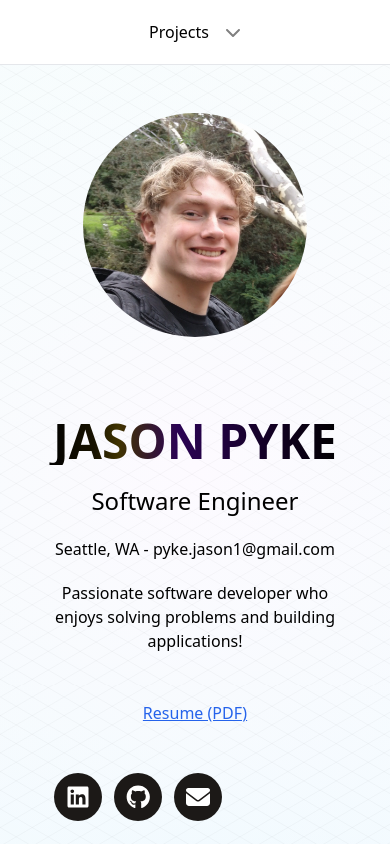
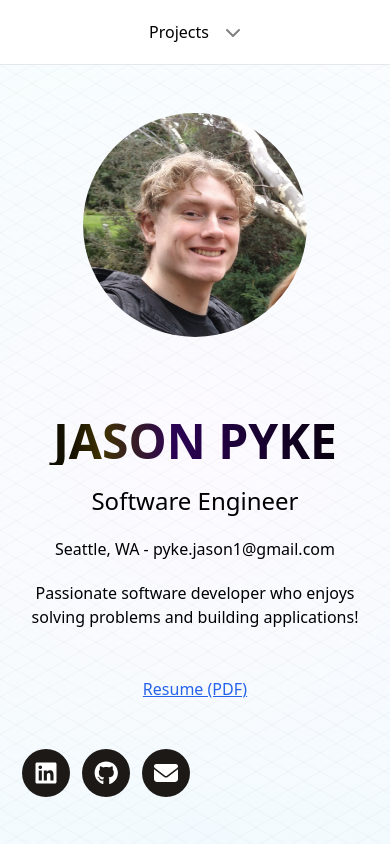
Before and after one commit to pyke-jason/portfolio-website, a Next.js app: page / in a window 390 px wide. Shown: the top 844 px of the page. Built offline with nearby package versions, Linux system fonts and the light colour scheme.

Commit message:
reduce title page margins on mobile

```diff
--- a/components/TitlePage.tsx
+++ b/components/TitlePage.tsx
@@ -29,7 +29,7 @@ function TitlePage({ data, onBecameActive }: PageProps) {
 		<>
 			<div className="fancy-background">
 				<Section
-					className="py-12 px-12 xl:px-20 lines-background border-b md:h-screen flex flex-col"
+					className="py-12 px-4 xl:px-20 lines-background border-b md:h-screen flex flex-col"
 					data={data}
 					onBecameActive={onBecameActive}
 				>
```
